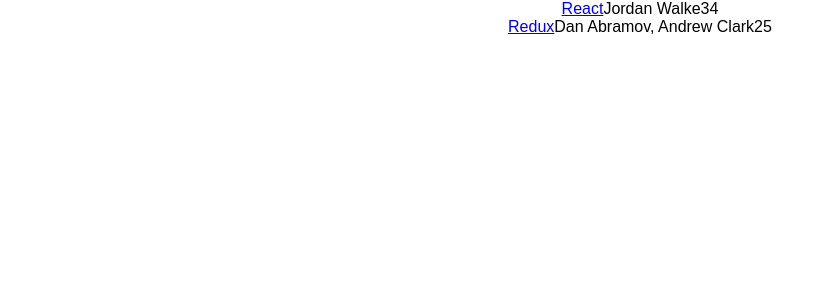
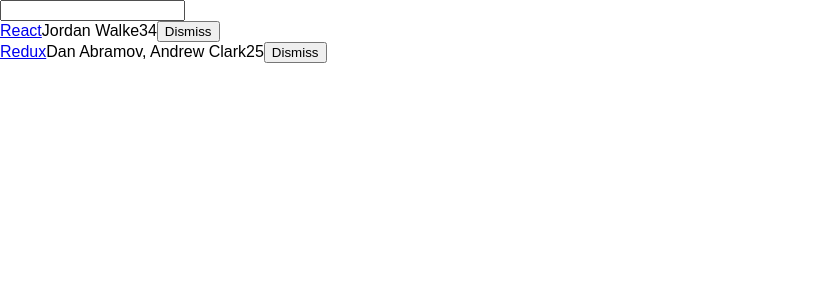
Before and after one commit to LbhFront-end/react-pratice, a React (Create React App) app in the folder my-first-react-app/: page / in a window 1280 px wide. Shown: the top 300 px of the page, without its empty margins (0-835 px from the left). Built offline with nearby package versions, Linux system fonts and the light colour scheme.

Commit message:
与表单互动

```diff
--- a/my-first-react-app/src/App.js
+++ b/my-first-react-app/src/App.js
@@ -18,11 +18,34 @@
   points: 5,
   objectID: 1,
 }];
-class App extends Component {
-  render() {
-    return (
-      <div className = "App">
-        {list.map(item =>
+
+
+const isSearched = searchText => item => item.title.toLowerCase().includes(searchText.toLowerCase());
+class FormP extends Component{
+  constructor(props){
+    super(props);
+    this.state = {list,searchText:''};
+    this.onSearchChange = this.onSearchChange.bind(this);
+    this.onDismiss = this.onDismiss.bind(this);
+  }
+  onSearchChange(e){
+    this.setState({searchText:e.target.value});
+  }
+  onDismiss(id){
+    console.log(this);
+    const updateList = this.state.list.filter(item =>
+      item.objectID !== id
+    );
+    this.setState({list:updateList});
+  }
+  render(){
+    return(
+      <div className = "FormP">
+        <form>
+          <input type="text" onChange = {this.onSearchChange}/>
+        </form>
+        {this.state.list.filter(isSearched(this.state.searchText)).map(
+          item =>
           <div key = {item.objectID}>
           <span>
             <a href= {item.url}>{item.title}</a>
@@ -30,11 +53,52 @@
           <span>{item.author}</span>
           <span>{item.num_comments}</span>
           <span>{item.points}</span>
+          <span>
+            <button onClick = {()=>this.onDismiss(item.objectID)}>Dismiss</button>
+          </span>
         </div>
         )}
       </div>
-    );
+    )
   }
 }
 
-export default App;
+// class App extends Component {
+
+//   constructor(props){
+//     super(props);
+//     this.state = {
+//       list
+//     }
+//     this.onDismiss = this.onDismiss.bind(this);
+//   }
+//   onDismiss(id){
+//     console.log(this);
+//     const updateList = this.state.list.filter(item =>
+//       item.objectID !== id
+//     );
+//     this.setState({list:updateList});
+//   }
+
+//   render() {
+//     return (
+//       <div className = "App">
+//         {this.state.list.map(item =>
+//           <div key = {item.objectID}>
+//           <span>
+//             <a href= {item.url}>{item.title}</a>
+//           </span>
+//           <span>{item.author}</span>
+//           <span>{item.num_comments}</span>
+//           <span>{item.points}</span>
+//           <span>
+//             <button onClick = {()=>this.onDismiss(item.objectID)}>Dismiss</button>
+//           </span>
+//         </div>
+//         )}
+//       </div>
+//     );
+//   }
+// }
+
+export default FormP;
```
